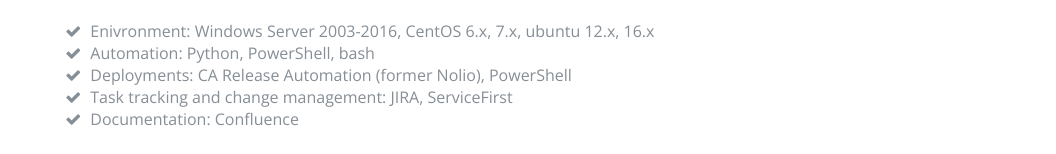
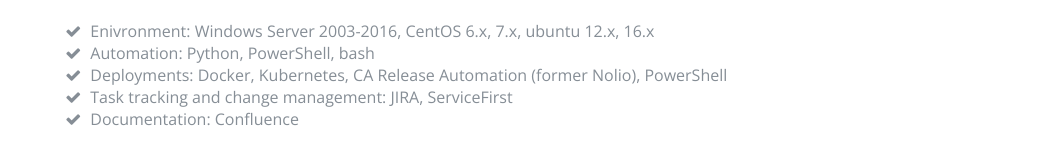
Before and after one commit to formher/cv, a website with bundled scripts: page index.html in a window 1280 px wide. Shown: the part 4175-4329 px from the top of the page, without its empty margins (224-1280 px from the left). Built offline with nearby package versions, Linux system fonts and the light colour scheme; a web font is replaced by a local one.

Commit message:
Deployments updated.

```diff
--- a/index.html
+++ b/index.html
@@ -278,7 +278,7 @@
           <li>
             <i class="fa-li fa fa-check"></i> Automation: Python, PowerShell, bash</li>
           <li>
-            <i class="fa-li fa fa-check"></i> Deployments: CA Release Automation (former Nolio), PowerShell</li>
+            <i class="fa-li fa fa-check"></i> Deployments: Docker, Kubernetes, CA Release Automation (former Nolio), PowerShell</li>
           <li>
             <i class="fa-li fa fa-check"></i> Task tracking and change management: JIRA, ServiceFirst</li>
           <li>
```
